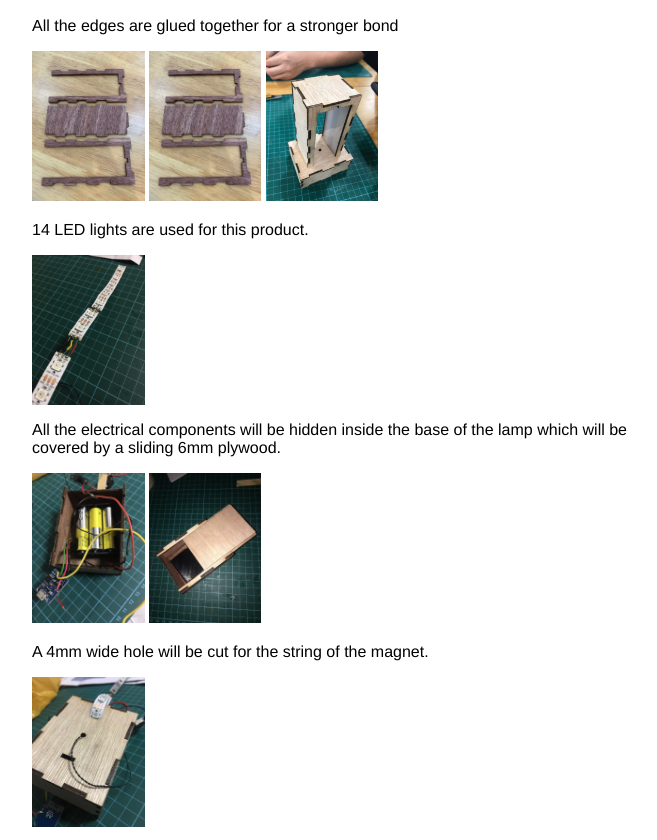
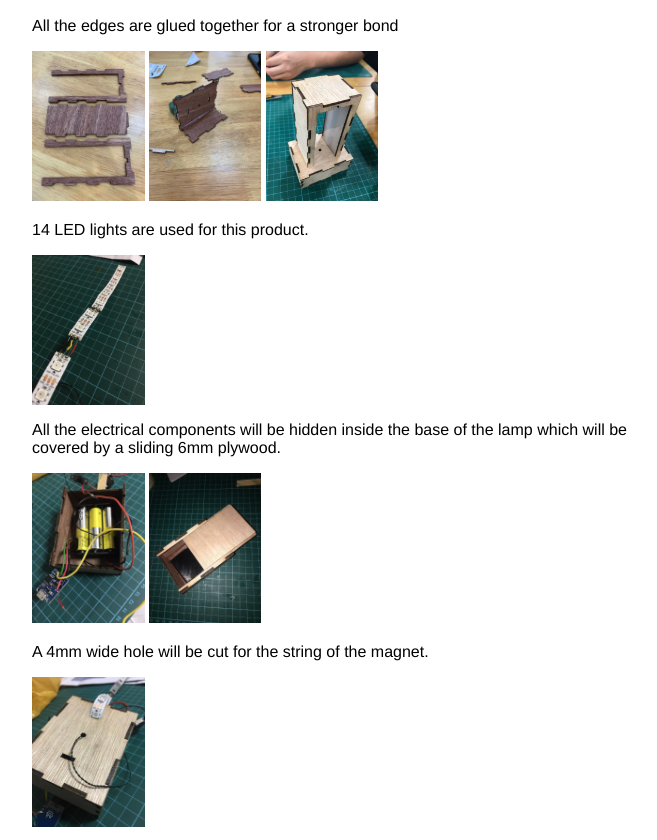
Before and after one commit to HafizaMirah/Dfabweb, a plain HTML site: page project.html in a window 1280 px wide. Shown: the part 953-1793 px from the top of the page, without its empty margins (398-1055 px from the left). Drawn offline with Linux system fonts and the light colour scheme.

Commit message:
Update project.html

```diff
--- a/project.html
+++ b/project.html
@@ -41,7 +41,7 @@
 				<img src="IMAGE/PROJECT_LASERCUTTING.jpg" alt="1" height="150" float="left"> <img src="IMAGE/PROJECT_LASER.jpeg" alt="1" height="150" float="left"> <img src="IMAGE/PROJECT_LASERCUTTING_ACRYLIC.jpg" alt="1" height="150" float="left">
 
 				<p> All the edges are glued together for a stronger bond</p>
-				<img src="IMAGE/PROJECT_GLUE3.jpg" alt="1" height="150" float="left"> <img src="IMAGE/PROJECT_GLUE3.jpg" alt="1" height="150" float="left"> <img src="IMAGE/PROJECT_GLUED.jpeg" alt="1" height="150" float="left">
+				<img src="IMAGE/PROJECT_GLUE3.jpg" alt="1" height="150" float="left"> <img src="IMAGE/PROJECT_GLUE.jpg" alt="1" height="150" float="left"> <img src="IMAGE/PROJECT_GLUED.jpeg" alt="1" height="150" float="left">
 
 				<p> 14 LED lights are used for this product.</p>
 				<img src="IMAGE/PROJECT_LED.jpeg" alt="1" height="150" float="left">
```
